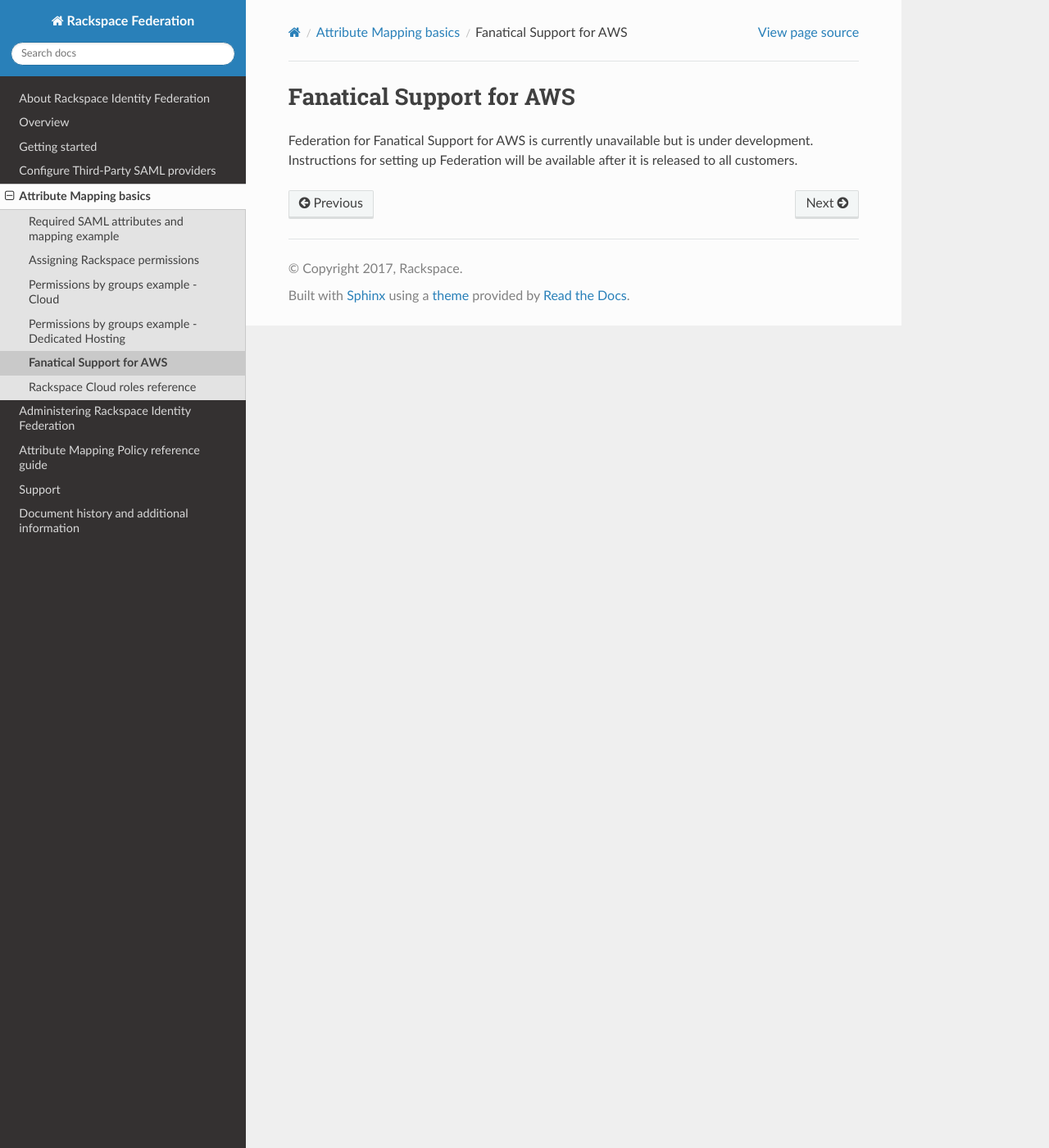
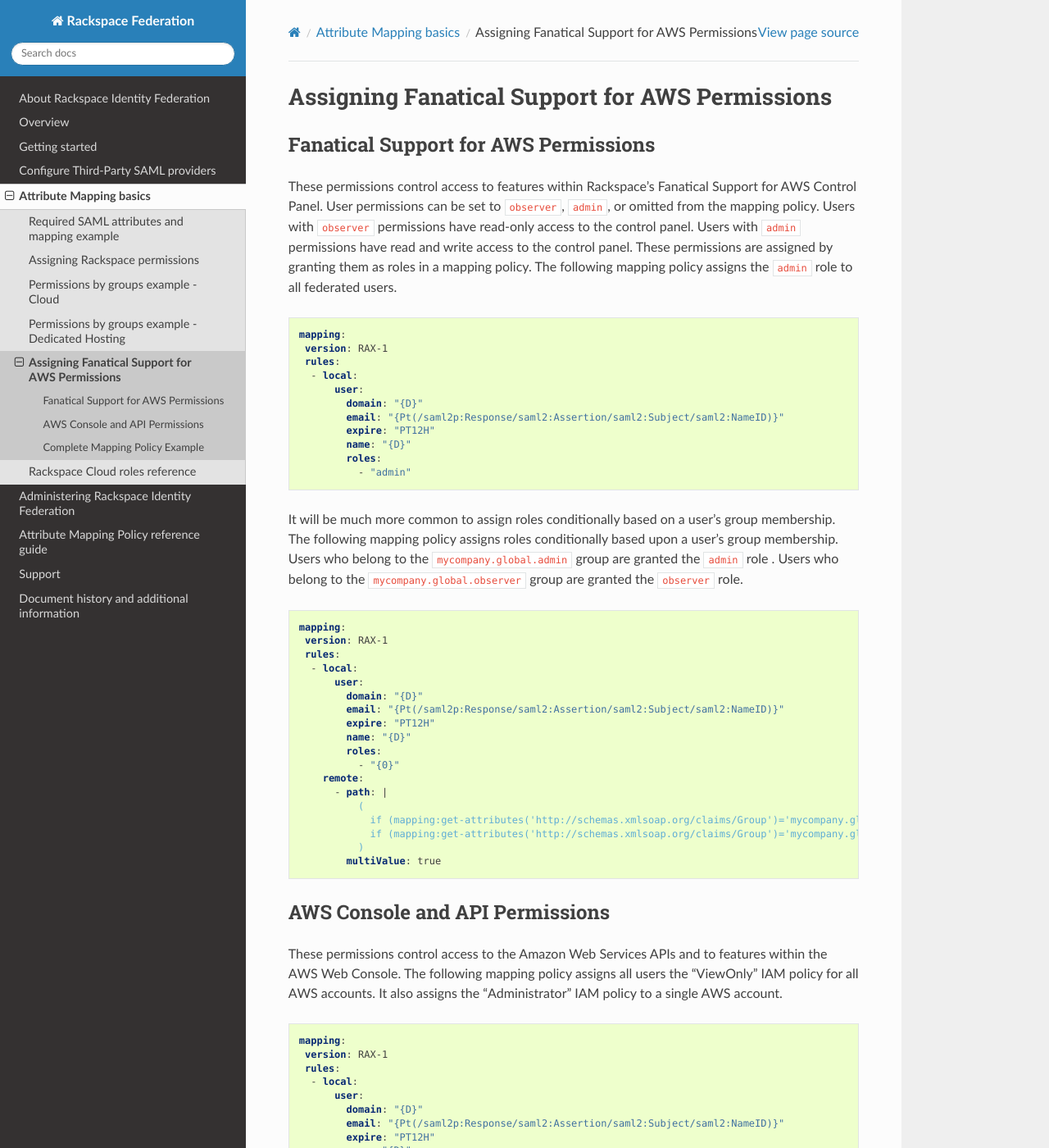
Before and after one commit to rackerlabs/docs-rackspace-federation, a Sphinx documentation site: the page built from doc/attribmapping-basics/faws-mapping.rst, in a window 1280 px wide and 1400 px high. Shown: the whole window at 82% size. Built offline with Sphinx 7.4.7 and the Read the Docs theme 2.0.0, drawn with Linux system fonts in a browser that asks for light colours; the version number could not be read and is left out; some of the changed text lies outside the part shown.

Commit message:
Update FAWS section with examples.

```diff
--- a/doc/attribmapping-basics/faws-mapping.rst
+++ b/doc/attribmapping-basics/faws-mapping.rst
@@ -1,8 +1,146 @@
 .. _faws-mapping-ug:
 
-Fanatical Support for AWS
+Assigning Fanatical Support for AWS Permissions
 -----------------------------------------------
 
-Federation for Fanatical Support for AWS is currently unavailable but is under
-development. Instructions for setting up Federation will be available after it
-is released to all customers.
+Fanatical Support for AWS Permissions
+~~~~~~~~~~~~~~~~~~~~~~~~~~~~~~~~~~~~~
+
+These permissions control access to features within Rackspace's Fanatical Support for AWS Control Panel. User permissions can be set to ``observer``, ``admin``, or omitted from the mapping policy. Users with ``observer`` permissions have read-only access to the control panel. Users with ``admin`` permissions have read and write access to the control panel. These permissions are assigned by granting them as roles in a mapping policy. The following mapping policy assigns the ``admin`` role to all federated users.
+
+.. code:: yaml
+
+    mapping:
+     version: RAX-1
+     rules:
+      - local:
+          user:
+            domain: "{D}"
+            email: "{Pt(/saml2p:Response/saml2:Assertion/saml2:Subject/saml2:NameID)}"
+            expire: "PT12H"
+            name: "{D}"
+            roles:
+              - "admin"
+
+It will be much more common to assign roles conditionally based on a user's group membership. The following mapping policy assigns roles conditionally based upon a user's group membership. Users who belong to the ``mycompany.global.admin`` group are granted the ``admin`` role . Users who belong to the ``mycompany.global.observer`` group are granted the ``observer`` role.
+
+.. code:: yaml
+
+    mapping:
+     version: RAX-1
+     rules:
+      - local:
+          user:
+            domain: "{D}"
+            email: "{Pt(/saml2p:Response/saml2:Assertion/saml2:Subject/saml2:NameID)}"
+            expire: "PT12H"
+            name: "{D}"
+            roles:
+              - "{0}"
+        remote:
+          - path: |
+              (
+                if (mapping:get-attributes('http://schemas.xmlsoap.org/claims/Group')='mycompany.global.admin') then ('admin') else (),
+                if (mapping:get-attributes('http://schemas.xmlsoap.org/claims/Group')='mycompany.global.observer') then ('observer') else ()
+              )
+            multiValue: true
+
+
+AWS Console and API Permissions
+~~~~~~~~~~~~~~~~~~~~~~~~~~~~~~~
+
+These permissions control access to the Amazon Web Services APIs and to features within the AWS Web Console. The following mapping policy assigns all users the "ViewOnly" IAM policy for all AWS accounts. It also assigns the "Administrator" IAM policy to a single AWS account.
+
+.. code:: yaml
+
+    mapping:
+     version: RAX-1
+     rules:
+      - local:
+          user:
+            domain: "{D}"
+            email: "{Pt(/saml2p:Response/saml2:Assertion/saml2:Subject/saml2:NameID)}"
+            expire: "PT12H"
+            name: "{D}"
+          aws:
+            iamPolicies:*:
+              - "arn:aws:iam::aws:policy/job-function/ViewOnlyAccess"
+            iamPolicies:123456789012:
+              - "arn:aws:iam::aws:policy/AdministratorAccess"
+
+As with Fanatical Support for AWS permissions, it is much more common to assign roles conditionally based on a user's group membership. The following mapping policy assigns the following permissions:
+
+* Users in the ``mycompany.global.admin`` group are assigned the ``Administrator`` IAM policy on all AWS accounts
+* Users in the ``mycompany.global.observer`` group are assigned the ``ViewOnly`` IAM policy on all AWS accounts.
+* Users in the ``mycompany.12345678012.admin`` group are assigned the ``Administrator`` IAM policy to a single AWS account, 123456789012.
+
+.. code:: yaml
+
+    mapping:
+     version: RAX-1
+     rules:
+      - local:
+          user:
+            domain: "{D}"
+            email: "{Pt(/saml2p:Response/saml2:Assertion/saml2:Subject/saml2:NameID)}"
+            expire: "PT12H"
+            name: "{D}"
+          aws:
+            iamPolicies:*:
+              - "{0}"
+            iamPolicies:123456789012:
+              - "{1}"
+        remote:
+          - path: |
+              (
+                if (mapping:get-attributes('http://schemas.xmlsoap.org/claims/Group')='mycompany.global.admin') then ('arn:aws:iam::aws:policy/AdministratorAccess')
+                if (mapping:get-attributes('http://schemas.xmlsoap.org/claims/Group')='mycompany.global.observer') then ('arn:aws:iam::aws:policy/job-function/ViewOnlyAccess') else ()
+              )
+            multiValue: true
+          - path: |
+              (
+                if (mapping:get-attributes('http://schemas.xmlsoap.org/claims/Group')='mycompany.123456789012.admin') then ('arn:aws:iam::aws:policy/AdministratorAccess') else ()
+              )
+            multiValue: true
+
+Complete Mapping Policy Example
+~~~~~~~~~~~~~~~~~~~~~~~~~~~~~~~
+
+The following example combines both Fanatical Support for AWS permissions and Fanatical Support for AWS permissions into a single mapping policy.
+
+.. code:: yaml
+
+    mapping:
+     version: RAX-1
+     rules:
+      - local:
+          user:
+            domain: "{D}"
+            email: "{Pt(/saml2p:Response/saml2:Assertion/saml2:Subject/saml2:NameID)}"
+            expire: "PT12H"
+            name: "{D}"
+            roles:
+              - "{0}"
+          aws:
+            iamPolicies:*:
+              - "{1}"
+            iamPolicies:123456789012:
+              - "{2}"
+        remote:
+          - path: |
+              (
+                if (mapping:get-attributes('http://schemas.xmlsoap.org/claims/Group')='mycompany.global.admin') then ('admin') else (),
+                if (mapping :get-attributes('http://schemas.xmlsoap.org/claims/Group')='mycompany.global.observer') then ('observer') else ()
+              )
+            multiValue: true
+          - path: |
+              (
+                if (mapping:get-attributes('http://schemas.xmlsoap.org/claims/Group')='mycompany.global.admin') then ('arn:aws:iam::aws:policy/AdministratorAccess')
+                if (mapping:get-attributes('http://schemas.xmlsoap.org/claims/Group')='mycompany.global.observer') then ('arn:aws:iam::aws:policy/job-function/ViewOnlyAccess') else ()
+              )
+            multiValue: true
+          - path: |
+              (
+                if (mapping:get-attributes('http://schemas.xmlsoap.org/claims/Group')='mycompany.123456789012.admin') then ('arn:aws:iam::aws:policy/AdministratorAccess') else ()
+              )
+            multiValue: true
```
